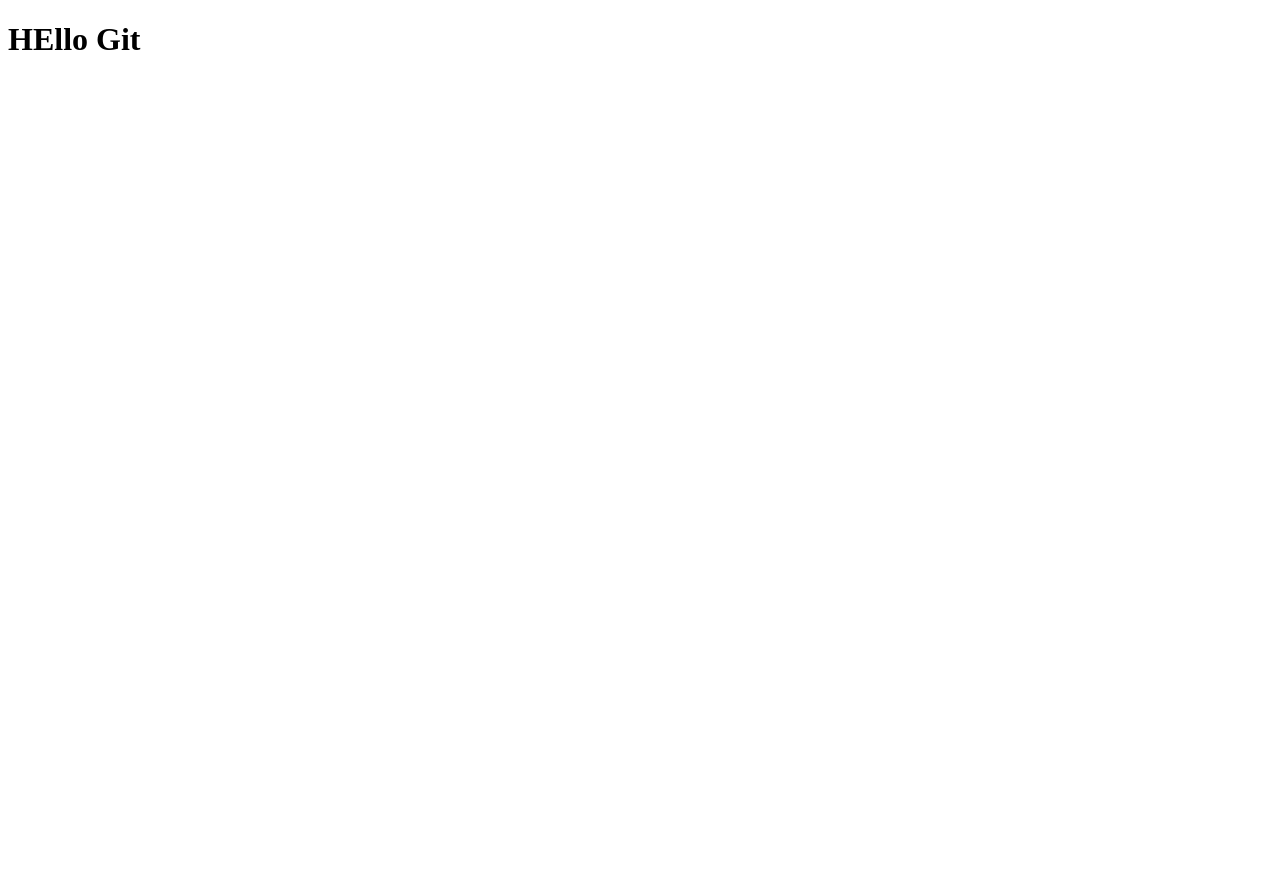
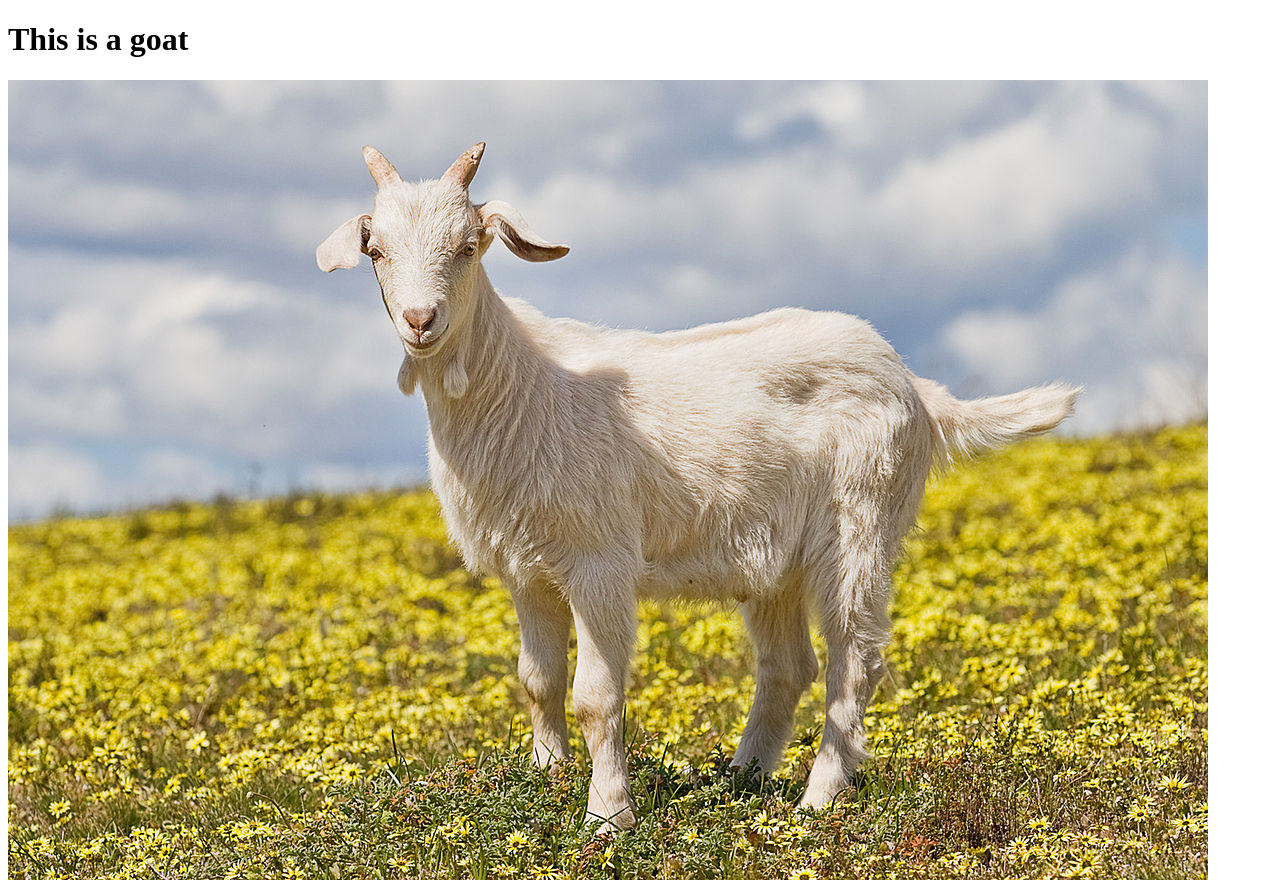
Before and after one commit to pierrebeugnon/githubsandboxPB, a plain HTML site: page index.html in a window 1280 px wide. Before the commit the page ends 800 px from the top, so only its background shows below. Drawn offline with Linux system fonts and the light colour scheme.

Commit message:
chevre
j'ai mis une image de chevre. C'est fun

```diff
--- a/index.html
+++ b/index.html
@@ -5,6 +5,7 @@
     <title>Pierre BEUGNON</title>
   </head>
   <body>
-    <h1>HEllo Git </h1>
+    <h1>This is a goat </h1>
+    <img src="images/goat.jpg" alt="chevre">
   </body>
 </html>
```
Also changed, not shown: images/goat.jpg (added).
